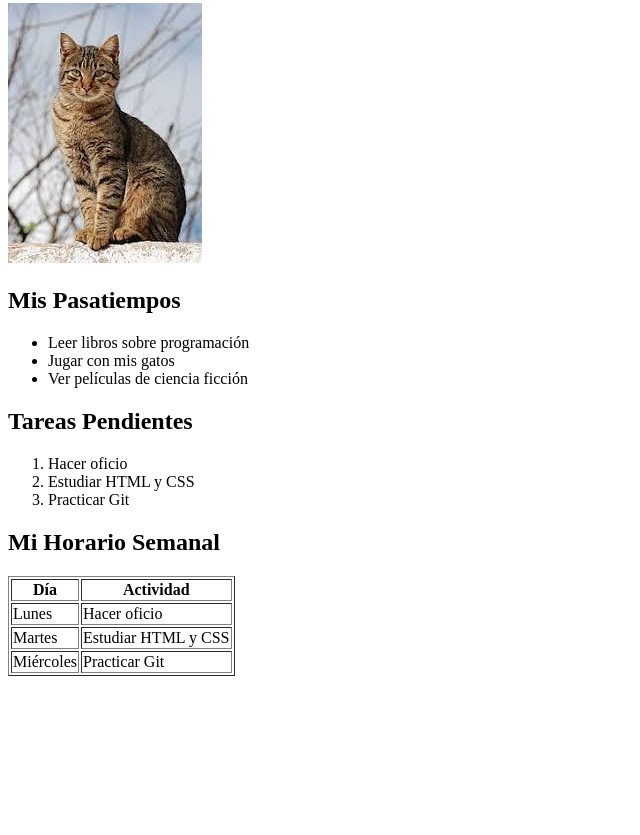
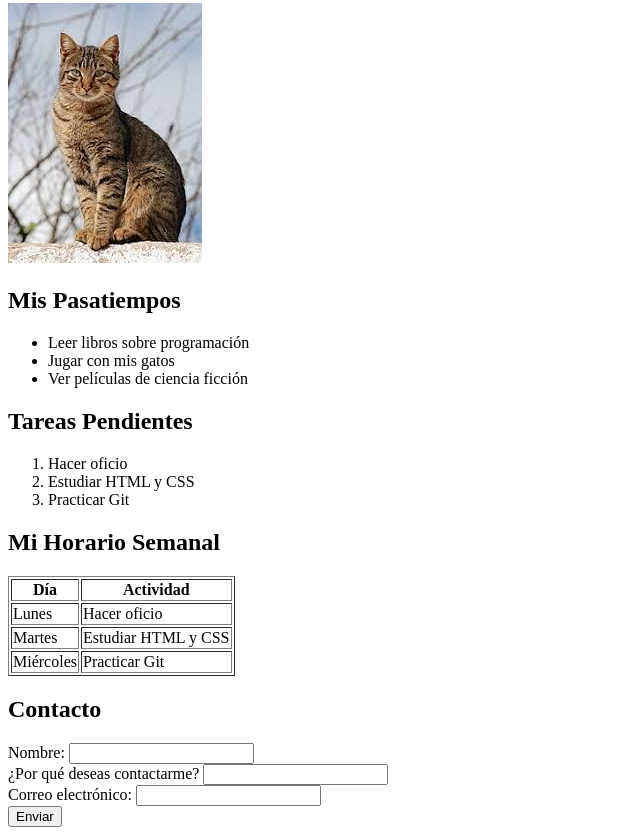
Before and after one commit to LESLY1015/entregale, a plain HTML site: page index.html in a window 1280 px wide. Shown: the part 311-1146 px from the top of the page, without its empty margins (0-640 px from the left). Before the commit the page ends 995 px from the top, so only its background shows below. Drawn offline with Linux system fonts and the light colour scheme.

Commit message:
agruegue formulario

```diff
--- a/index.html
+++ b/index.html
@@ -55,6 +55,20 @@
         </tbody>
     </table>
 
+    <h2>Contacto</h2>
+    <form action="#" method="POST">
+        <label for="name">Nombre:</label>
+        <input type="text" id="name" name="name"><br>
+
+        <label for="message">¿Por qué deseas contactarme?</label>
+        <input type="text" id="message" name="message"><br>
+
+        <label for="email">Correo electrónico:</label>
+        <input type="email" id="email" name="email"><br>
+
+        <button type="submit">Enviar</button>
+    </form>
+
 
 
 </body>
```
